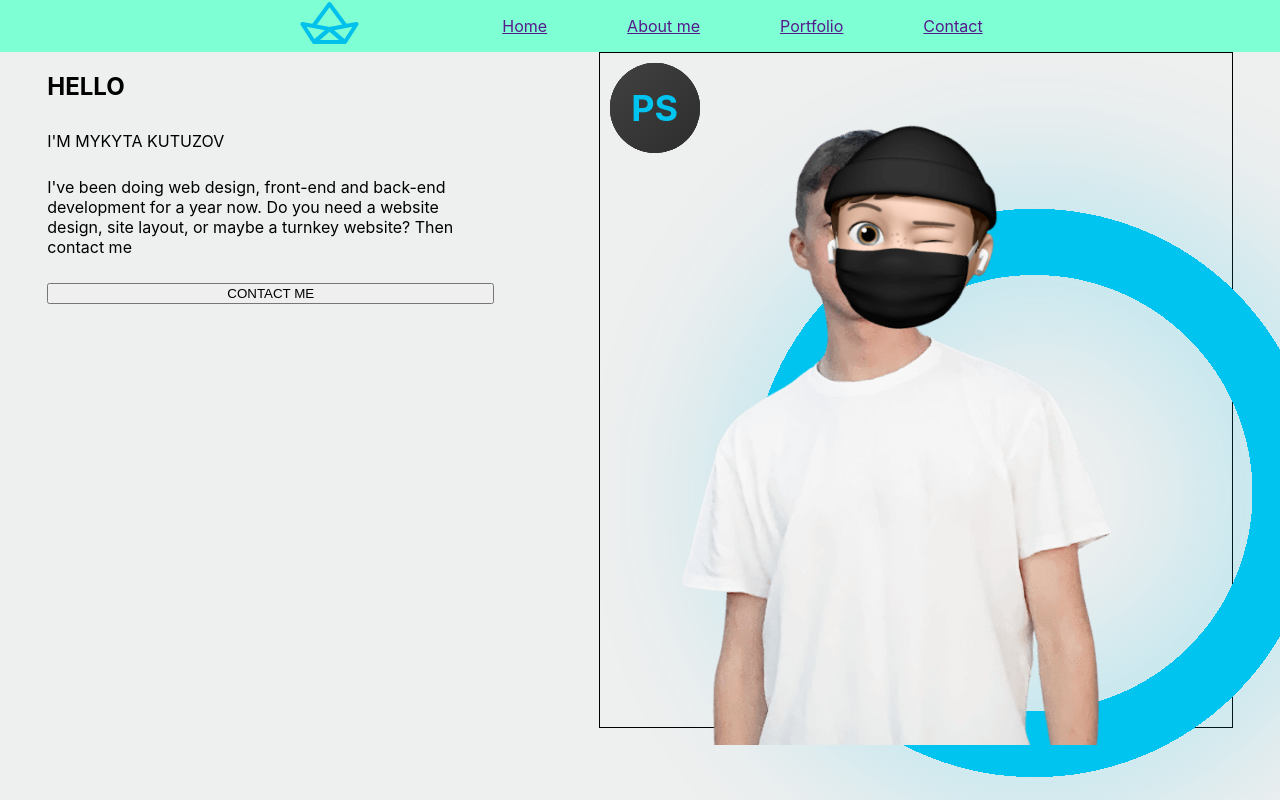
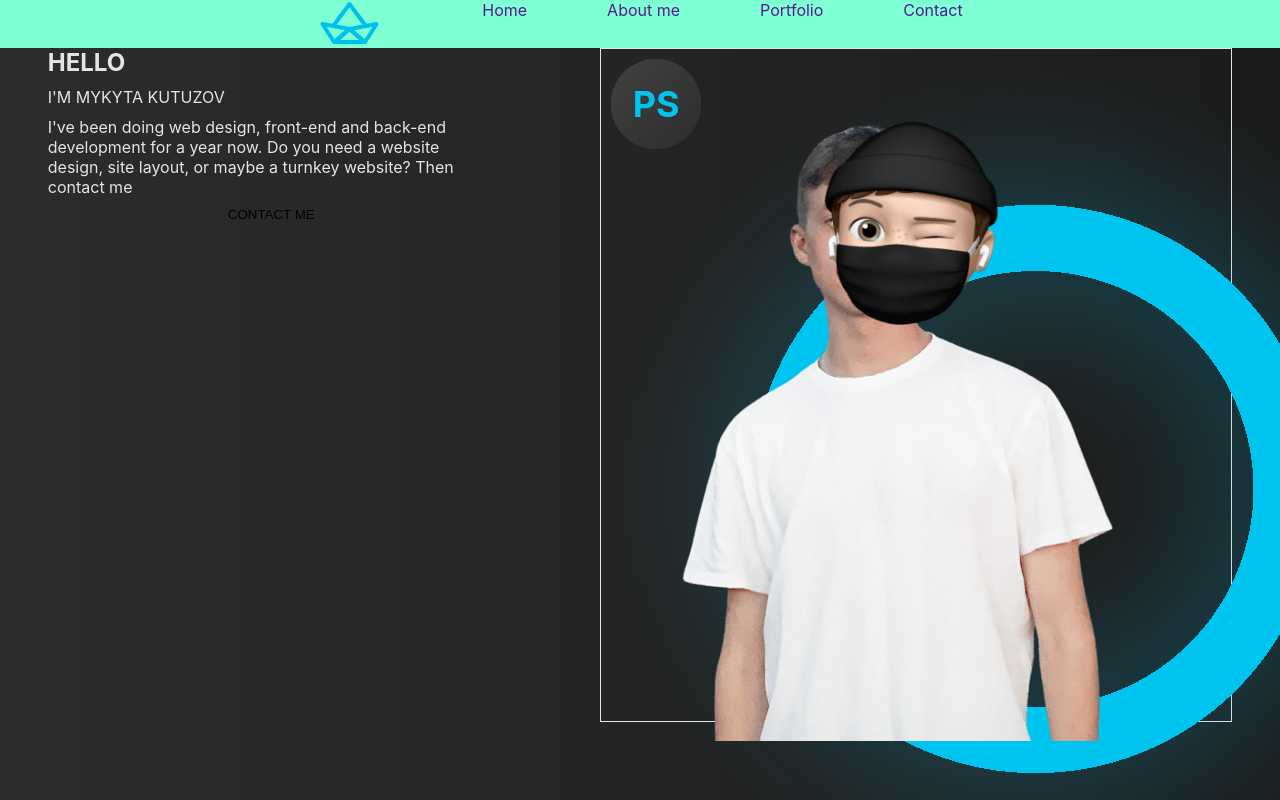
Before and after one commit to Kytyzovns/portfolio-start-project-main, a React app: page / in a window 1280 px wide. Shown: the top 800 px of the page. Built offline with nearby package versions, Linux system fonts and the light colour scheme; a web font is replaced by a local one.

Commit message:
added themes, and base colors for background

```diff
--- a/src/index.tsx
+++ b/src/index.tsx
@@ -3,7 +3,7 @@ import ReactDOM from 'react-dom/client';
 import './index.css';
 import App from './App';
 import reportWebVitals from './reportWebVitals';
-import {GlobalStyles} from "./components/GlobalStyles";
+import {GlobalStyles} from "./styles/GlobalStyles";
 
 const root = ReactDOM.createRoot(
     document.getElementById('root') as HTMLElement
--- a/src/layout/sections/main/Main.tsx
+++ b/src/layout/sections/main/Main.tsx
@@ -8,7 +8,7 @@ import {Circle} from "./Circle";
 
 export const Main = () => {
     return (
-        <div>
+        <section>
             <StyledMain justify="space-around">
                 <FlexWrapper direction="column" width={"447px"} height={"337"}>
                     <h2>HELLO</h2>
@@ -45,14 +45,13 @@ export const Main = () => {
                     </Circle>
                 </PhotoContainer>
             </StyledMain>
-        </div>
+        </section>
     );
 };
 
 
 const StyledMain = styled(FlexWrapper)`
     min-height: 100vh;
-    background-color: rgba(20, 27, 27, 0.07);
 `
 
 const Photo = styled.img`
--- a/src/components/GlobalStyles.tsx
+++ b/src/styles/GlobalStyles.tsx
@@ -1,4 +1,5 @@
 import {createGlobalStyle} from "styled-components";
+import {theme} from "./Theme";
 
 export const GlobalStyles = createGlobalStyle`
     @font-face {
@@ -46,6 +47,12 @@ export const GlobalStyles = createGlobalStyle`
         font-style: normal;
     }
 
+    *, *::before, *::after {
+        margin: 0;
+        padding: 0;
+        box-sizing: border-box;
+    }
+
     body {
         margin: 0;
         font-family: 'Arodora', -apple-system, BlinkMacSystemFont, 'Segoe UI', 'Roboto', 'Oxygen',
@@ -53,6 +60,7 @@ export const GlobalStyles = createGlobalStyle`
         sans-serif;
         -webkit-font-smoothing: antialiased;
         -moz-osx-font-smoothing: grayscale;
+        color: ${theme.colors.primaryTextColor}
     }
 
     code {
@@ -60,4 +68,24 @@ export const GlobalStyles = createGlobalStyle`
         monospace;
     }
 
+    a {
+        text-decoration: none;
+    }
+
+    ul {
+        list-style: none;
+    }
+
+    button {
+        background-color: unset;
+        border: none;
+    }
+
+    section:nth-of-type(odd) {
+        background-image: ${theme.colors.primaryBg};
+    }
+    section:nth-of-type(even) {
+        background-image: ${theme.colors.secondaryBg};
+    }
+
 `
--- /dev/null
+++ b/src/styles/Theme.ts
@@ -0,0 +1,12 @@
+export const theme = {
+    colors: {
+        primaryBg: "linear-gradient(to right, #2C2C2C, #1C1C1C)",
+        secondaryBg: "linear-gradient(to bottom right, #414141, #2D2D2D)",
+        accent: "#00C4F0",
+
+        primaryTextColor: "#E4E4E4",
+        secondaryTextColor: "#FFFFFF",
+        linkTextColor: "#E2A100",
+        buttonTextColor: "#000000",
+    }
+}
```
Also changed, not shown: src/components/Container.tsx (+9 -7 lines).
